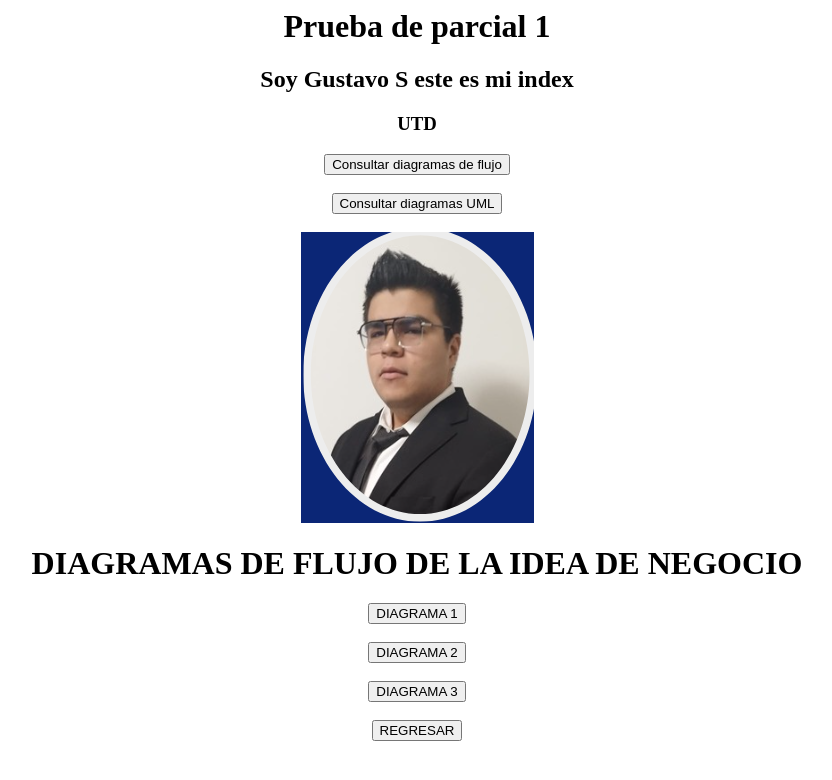
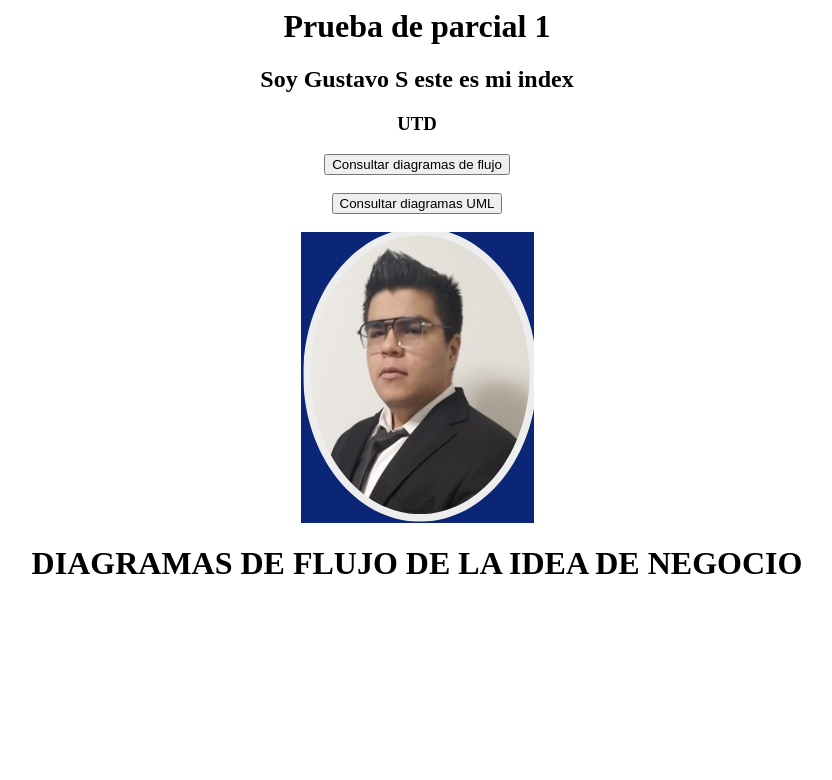
Before and after one commit to GustavoSanchezOrtiz/S-nchez, a plain HTML site: page index.html in a window 1280 px wide. Shown: the whole page, without its empty margins (223-1055 px from the left). Drawn offline with Linux system fonts and the light colour scheme.

Commit message:
Update index.html

```diff
--- a/index.html
+++ b/index.html
@@ -11,24 +11,7 @@
 <img src="GustavoSLIC.png" alt="Gustavo S dueño del sitio">
 <h1>DIAGRAMAS DE FLUJO DE LA IDEA DE NEGOCIO</h1>
 
-<a href="Diagrama_de_casos_de_uso_login.html">
-<button>DIAGRAMA 1</button>
-</a>
-<br><br>
 
-<a href="Diagrama_de_casos_de_uso_login.html">
-<button>DIAGRAMA 2</button>
-</a>
-<br><br>
-
-<a href="index.html">
-<button>DIAGRAMA 3</button>
-</a>
-<br><br>
-
-<a href="index.html">
-<button>REGRESAR</button>
-</a>
 </center>
 </body>
 <footer></footer>
```
